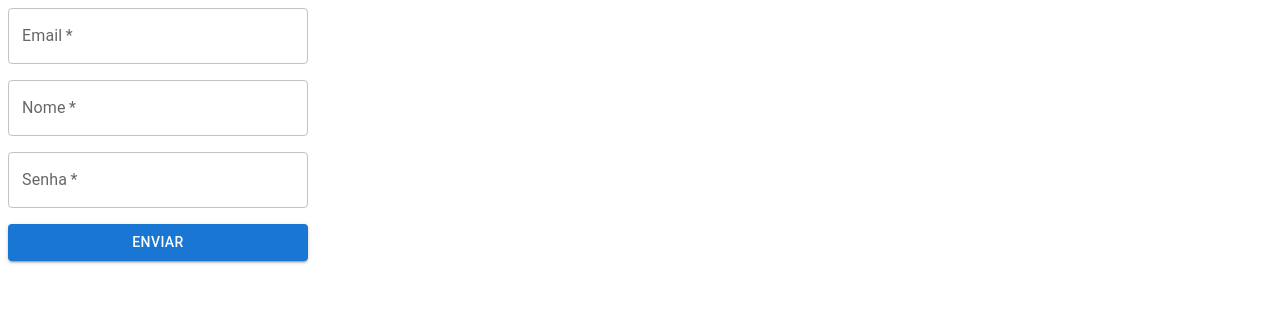
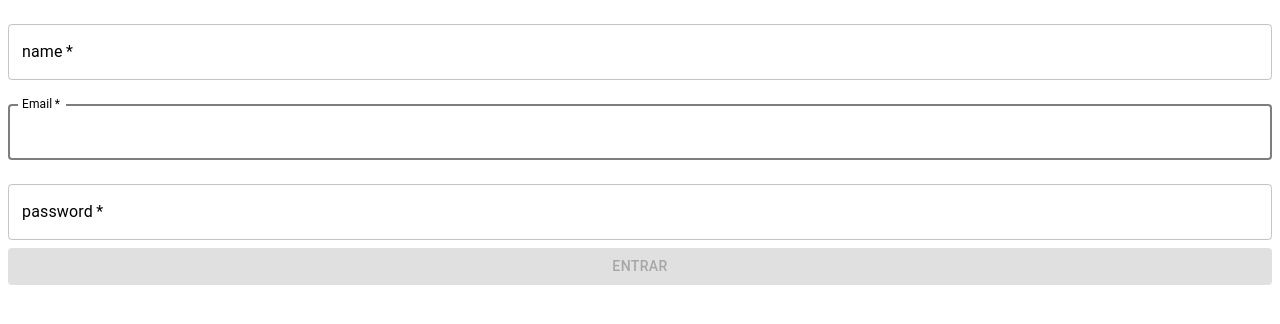
Before and after one commit to MatheusDev19/database-app, a React (Vite) app: page / in a window 1280 px wide. Shown: the top 324 px of the page. Built offline with nearby package versions, Linux system fonts and the light colour scheme; no server answers.

Commit message:
feat: refactor RegisterForm to use reusable components and update user registration logic

```diff
--- a/src/Components/RegisterForm/index.tsx
+++ b/src/Components/RegisterForm/index.tsx
@@ -1,75 +1,77 @@
-import { useState, type ChangeEvent, type FormEvent } from "react";
-import { TextField, Button, Box } from "@mui/material";
+import { TextFieldForm } from "../../Utils/Components/TextFieldForm";
+import { ButtomSubmit } from "../../Utils/Components/ButtomSubmit";
 import { UserService } from "../../Services/User.service";
-
-type FormData = {
-  email: string;
-  nome: string;
-  senha: string;
-};
+import { Box } from "@mui/material";
+import { useState } from "react";
+// import styles from "./register-form.module.css";
 
 export function RegisterForm() {
-  const [form, setForm] = useState<FormData>({
-    email: "",
-    nome: "",
-    senha: "",
-  });
+  const [email, setEmail] = useState("");
+  const [password, setPassword] = useState("");
+  const [name, setName] = useState("");
 
-  const handleChange = (e: ChangeEvent<HTMLInputElement>) => {
-    setForm({ ...form, [e.target.name]: e.target.value });
+  const handleNameChange = (event: React.ChangeEvent<HTMLInputElement>) => {
+    setName(event.target.value);
   };
 
-  const handleSubmit = (e: FormEvent) => {
-    e.preventDefault();
-    UserService.create({
-      id: crypto.randomUUID(),
-      name: form.nome,
-      email: form.email,
-      password: form.senha,
-    })
-      .then(() => {
-        alert("Usuário cadastrado com sucesso!");
-        setForm({ email: "", nome: "", senha: "" });
-      })
-      .catch((error) => {
-        console.error("Erro ao cadastrar usuário:", error);
-        alert("Erro ao cadastrar usuário. Tente novamente.");
-      });
-  }
+  const handleEmailChange = (event: React.ChangeEvent<HTMLInputElement>) => {
+    setEmail(event.target.value);
+  };
+
+  const handlePasswordChange = (event: React.ChangeEvent<HTMLInputElement>) => {
+    setPassword(event.target.value);
+  };
+
+  const handleSubmit = async () => {
+    try {
+      await UserService.register({ name, email, password });
+    } catch (error) {
+      console.error("Registration failed:", error);
+    }
+  };
 
   return (
     <Box
+      className="form"
       component="form"
+      textAlign={"center"}
       onSubmit={handleSubmit}
-      sx={{ display: "flex", flexDirection: "column", gap: 2, width: 300 }}
     >
-      <TextField
+      <TextFieldForm
+        id="name"
+        label="name"
+        name="name"
+        autoFocus
+        value={name}
+        onChange={handleNameChange}
+      />
+
+      <TextFieldForm
+        id="email"
         label="Email"
-        type="email"
         name="email"
-        value={form.email}
-        onChange={handleChange}
-        required
+        autoFocus
+        value={email}
+        onChange={handleEmailChange}
       />
-      <TextField
-        label="Nome"
-        type="text"
-        name="nome"
-        value={form.nome}
-        onChange={handleChange}
-        required
+
+      <TextFieldForm
+        id="password"
+        label="password"
+        name="password"
+        type="password"
+        value={password}
+        onChange={handlePasswordChange}
       />
-      <TextField
-        label="Senha"
-        type="password"
-        name="senha"
-        value={form.senha}
-        onChange={handleChange}
-        required
-      />
-      <Button type="submit" variant="contained" color="primary">
-        Enviar
-      </Button>
+
+      <ButtomSubmit
+        type="submit"
+        variant="contained"
+        fullWidth
+        disabled={!email || !password || !name}
+      >
+        Register
+      </ButtomSubmit>
     </Box>
   );
 }
--- /dev/null
+++ b/src/Components/RegisterForm/register-form.module.css
@@ -0,0 +1,5 @@
+.link {
+    color: #c14600;
+    margin-bottom: 1rem;
+    text-decoration: none;
+}
--- a/src/Services/User.service.ts
+++ b/src/Services/User.service.ts
@@ -8,7 +8,7 @@ export const UserService = {
         return response.data
     },
 
-    async create(user: User): Promise<User> {
+    async register(user: User): Promise<User> {
         const response = await api.post<User>('/users', user)
         return response.data
     },
--- /dev/null
+++ b/src/Utils/Components/ButtomSubmit/index.tsx
@@ -0,0 +1,32 @@
+import { Button } from '@mui/material';
+
+interface ButtomSubmitProps {
+    variant?: 'text' | 'outlined' | 'contained';
+    fullWidth?: boolean;
+    type?: 'submit' | 'button' | 'reset';
+    onClick?: () => void;
+    disabled?: boolean;
+}
+
+export const ButtomSubmit: React.FC<ButtomSubmitProps> = ({
+    variant = 'contained',
+    fullWidth = true,
+    type = 'submit',
+    onClick,
+    disabled = false,
+}) => {
+    return (
+        <Button
+            disabled={disabled}
+            type={type}
+            onClick={onClick}
+            fullWidth={fullWidth}
+            variant={variant}
+            sx={{
+                backgroundColor: '#bb1626',
+            }}
+        >
+            Entrar
+        </Button>
+    );
+};
--- /dev/null
+++ b/src/Utils/Components/TextFieldForm/index.tsx
@@ -0,0 +1,53 @@
+import React from 'react';
+import TextField from '@mui/material/TextField';
+import styles from './text-field.module.css';
+
+interface TextFieldFormProps {
+    value: string;
+    onChange: (event: React.ChangeEvent<HTMLInputElement>) => void;
+    autoFocus?: boolean;
+    id: string;
+    label: string;
+    name?: string;
+    type?: string;
+}
+
+export const TextFieldForm: React.FC<TextFieldFormProps> = ({
+    value,
+    onChange,
+    id,
+    label,
+    name,
+    type = 'text',
+    autoFocus = false,
+}) => (
+    <TextField
+        className={styles.textFieldform}
+        margin="normal"
+        required
+        fullWidth
+        id={id}
+        label={label}
+        name={name}
+        autoComplete="email"
+        autoFocus={autoFocus}
+        value={value}
+        type={type}
+        onChange={onChange}
+        InputProps={{
+            sx: {
+                '&.Mui-focused .MuiOutlinedInput-notchedOutline': {
+                    borderColor: '#7e7e7e',
+                },
+            },
+        }}
+        InputLabelProps={{
+            sx: {
+                color: 'black',
+                '&.Mui-focused': {
+                    color: 'black',
+                },
+            },
+        }}
+    />
+);
--- /dev/null
+++ b/src/Utils/Components/TextFieldForm/text-field.module.css
@@ -0,0 +1,3 @@
+.textFieldform {
+
+}
```
